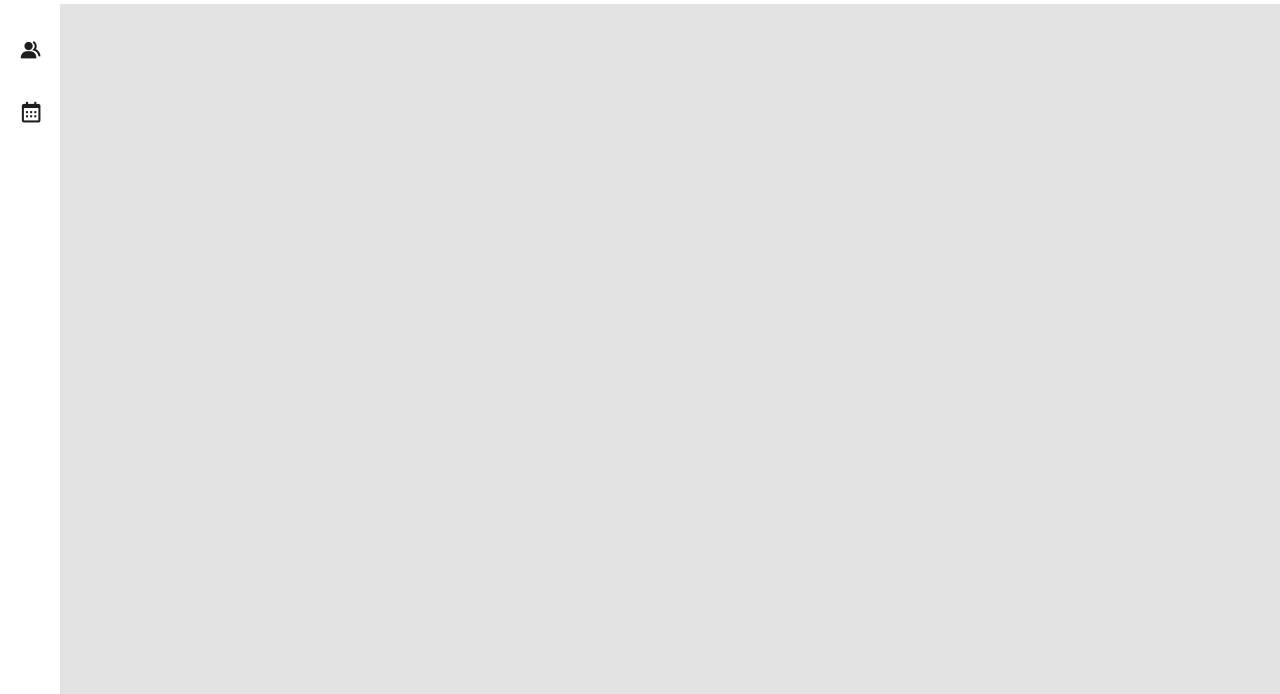
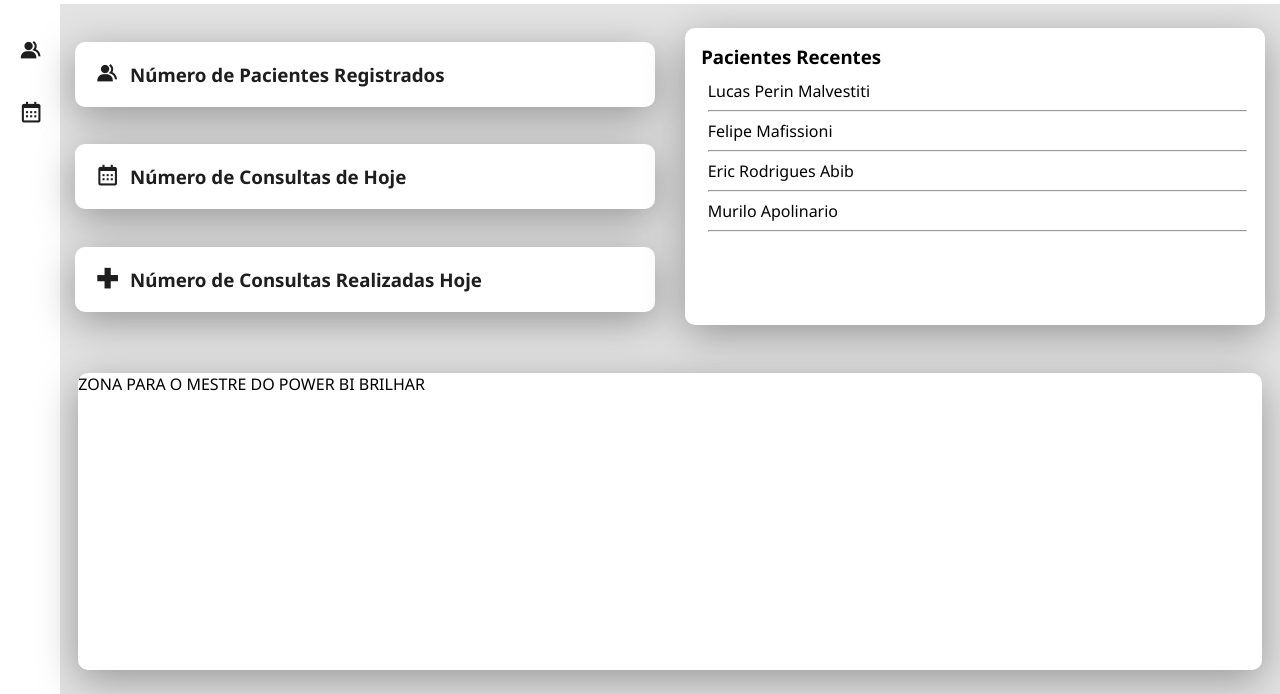
Before and after one commit to LucasPMalvestiti/ProntoCare, a plain HTML site: page frontend/main_page.html in a window 1280 px wide. Shown: the part 106-800 px from the top of the page. Drawn offline with nearby package versions, Linux system fonts and the light colour scheme.

Commit message:
Front Tela Principal

```diff
--- a/frontend/css/main-page-style.css
+++ b/frontend/css/main-page-style.css
@@ -14,6 +14,7 @@
 body{
     /*Definição da cor do fundo*/
     background-color: #E3E3E3;
+    overflow: hidden;
 }
 
 /*Construção da sidebar FECHADA*/
@@ -153,6 +154,7 @@ body{
 .sidebar.active ul li a:hover{
     background-color: #e3333333;
     color: #e33333;
+    transition: all 0s ease;
 }
 
 /*Definições do ícone da sidebar fechada*/
@@ -171,6 +173,7 @@ body{
 .sidebar ul li a i:hover{
     background-color: #e3333333;
     color: #e33333;
+    transition: all 0s ease;
 }
 
 /*Definição da parte escrita dos itens da lista da sidebar*/
@@ -192,7 +195,8 @@ body{
     left: 60px;
     /*Tamanho*/
     min-height: 100vh;
-    width: calc(100% - 60px);
+    --main-width-close: calc(100% - 60px);
+    width: var(--main-width-close);
     /*Transição ao abrir Sidebar*/
     transition: all 0.7s ease;
 }
@@ -201,7 +205,8 @@ body{
 irá ser movido x pixels para a esquerda (responsividade)*/
 .sidebar.active ~ .main-content{
     left: 180px;
-    width: calc(100% - 180px);
+    --main-width-open: calc(100% - 180px);
+    width: var(--main-width-open);
 }
 
 .main-content nav{
@@ -249,3 +254,87 @@ irá ser movido x pixels para a esquerda (responsividade)*/
     margin-left: 1rem;
     color: #1e1e1e;
 }
+
+
+
+.data{
+    --data-height: calc(100vh - 110px);
+    height: var(--data-height);
+    display: flex;
+    flex-direction: column;
+}
+
+.data .top-data{
+    height: calc(var(--data-height) / 2);
+    display: flex;
+}
+
+.data .top-data .top-left-data{
+    display: flex;
+    flex-direction: column;
+    justify-content: space-evenly;
+    align-items: center;
+    width: 50%
+}
+
+.data .top-data .top-right-data{
+    width: 50%;
+    display: flex;
+    align-items: center;
+    justify-content: center;
+}
+
+.data .top-data .top-left-data .data-list{
+    background-color: white;
+    padding: 20px;
+    width: 95%;
+    border-radius: 10px;
+    display: flex;
+    align-items: center;
+    gap: 10px;
+    color: #1e1e1e;
+    box-shadow: 0px 10px 40px #00000056;
+}
+
+.data .top-data .top-right-data .recent-patients{
+    background-color: white;
+    width: 95%;
+    height: 86%;
+    border-radius: 10px;
+    box-shadow: 0px 10px 40px #00000056;
+}
+
+.top-right-data h3{
+    position: relative;
+    top: 1rem;
+    left: 1rem;
+    columns: #1e1e1e;
+}
+
+.top-right-data li{
+    position: relative;
+    top: 1.7rem;
+    left: 1.4rem;
+    list-style-type: none;
+
+}
+
+hr{
+    width: 93%;
+    margin: 8px 0;
+}
+
+.bottom-data{
+    display: flex;
+    align-items: center;
+    justify-content: center;
+    height: calc(var(--data-height) / 2);
+}
+
+.power-bi{
+    background-color: white;
+    width: 97%;
+    height: 86%;
+    border-radius: 10px;
+    box-shadow: 0px 10px 40px #00000056;
+}
--- a/frontend/main_page.html
+++ b/frontend/main_page.html
@@ -54,6 +54,49 @@
         <h1>Meu Consultório</h1>
     </div>
 
+    <div class="data">
+        <div class="top-data">
+            <div class="top-left-data">
+                <div class="data-list">
+                    <i class='bx bxs-group bx-sm'></i>
+                    <h3>Número de Pacientes Registrados</h3>
+                </div>
+                <div class="data-list">
+                    <i class='bx bx-calendar bx-sm'></i>
+                    <h3>Número de Consultas de Hoje</h3>
+                </div>
+                <div class="data-list">
+                    <i class='bx bx-plus-medical bx-sm'></i>
+                    <h3>Número de Consultas Realizadas Hoje</h3>
+                </div>
+            </div>
+            <div class="top-right-data">
+                <div class="recent-patients">
+                    <h3 class="title-right-data">Pacientes Recentes</h3>
+                    <ul class="patient-list">
+                        <li>
+                            <p>Lucas Perin Malvestiti</p><hr>
+                        </li>
+                        <li>
+                            <p>Felipe Mafissioni</p><hr>
+                        </li>
+                        <li>
+                            <p>Eric Rodrigues Abib</p><hr>
+                        </li>
+                        <li>
+                            <p>Murilo Apolinario</p><hr>
+                        </li>
+                    </ul>
+                </div>
+            </div>
+        </div>
+        <div class="bottom-data">
+            <div class="power-bi">
+                ZONA PARA O MESTRE DO POWER BI BRILHAR
+            </div>
+        </div>
+    </div>
+
 </div>
 
 </body>
```
Also changed, not shown: frontend/SignIn.html (+1 -1 lines).
